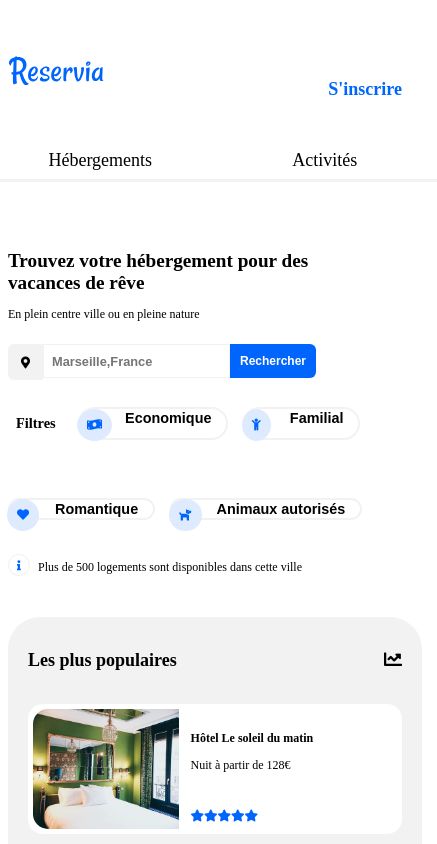
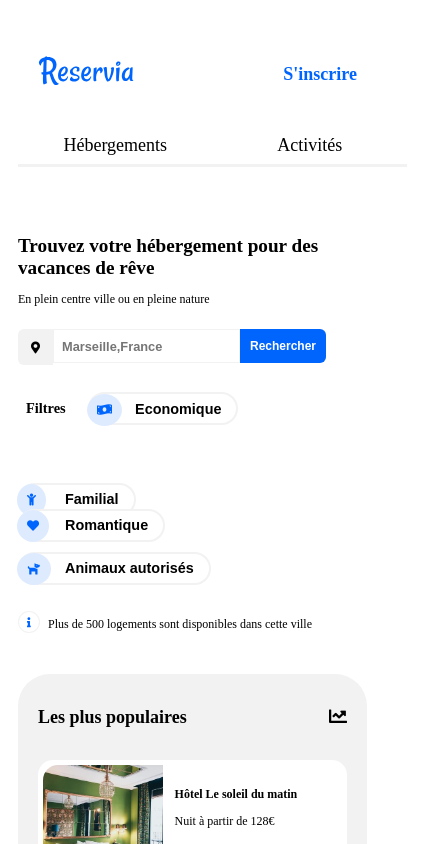
Before and after one commit to estkon/EstherBertolini_2_03122020, a plain HTML site: page index.html in a window 390 px wide. Shown: the top 844 px of the page, 437 px wide, since content can reach past the window. Drawn offline with Linux system fonts and the light colour scheme; a web font is replaced by a local one.

Commit message:
mise en place des medias queries

```diff
--- a/style.css
+++ b/style.css
@@ -5,12 +5,14 @@
 header {
   display: flex;
   justify-content: space-between;
-  padding: 40px 0px 40px 0px;
+  padding: 40px 20px 40px 20px;
 }
 .container{
   margin-left: auto;
   margin-right: auto;
   max-width: 900px;
+  padding-right: 10px;
+  padding-left: 10px;
 }
 /* sections */
 section {
@@ -171,6 +173,10 @@ form button {
 
 .btn:hover {
   color: #0065fc;
+}
+
+button.btn{
+  display: inline;
 }
 .icone {
   color: #0065fc;
@@ -370,7 +376,7 @@ footer {
 
 /*Media queries */
 
-  @media all and (max-width: 992px)
+  @media all and (max-width: 998px)
   {
     section
     {
@@ -378,9 +384,13 @@ footer {
       flex-direction: column-reverse;
       justify-content: space-between;
     }
+    #hebergements-a-marseille{
+      margin-right: 45px;
+    }
     #art1,aside{
       width:100%;
       margin-bottom: 20px;
+      margin-right: 45px;
     }
     #filtres {
       display: flex;
@@ -392,7 +402,7 @@ footer {
     }
 
   }
-  @media all and (max-width: 600px)
+  @media all and (max-width: 746px)
   {
     header img {
       position: absolute;
@@ -448,7 +458,12 @@ footer {
       order: 1;
       flex: 100%;
       text-align: right;
-      padding-top: 1em;
+      padding-right: 15px;
+    }
+
+    button.btn{
+      height: 33px;
+      margin-bottom: 3px;
     }
 
     .hebergements,
@@ -477,3 +492,25 @@ footer {
       width:100%;
     }
  }
+ @media all and (max-width: 540px)
+ {
+
+  #filtres button.btn:nth-child(4) {
+    margin-top:-10px;
+    margin-right:100%;
+    margin-bottom: 20px;
+  }
+
+    #filtres button.btn:nth-child(5) {
+          margin-bottom: 20px;
+          margin-top: -10px;
+        }
+
+ }
+ @media all and (max-width: 376px){
+
+  #filtres button.btn:nth-child(3) {
+    margin-bottom: 20px;
+    margin-top: -15px;
+  }
+ }
```
